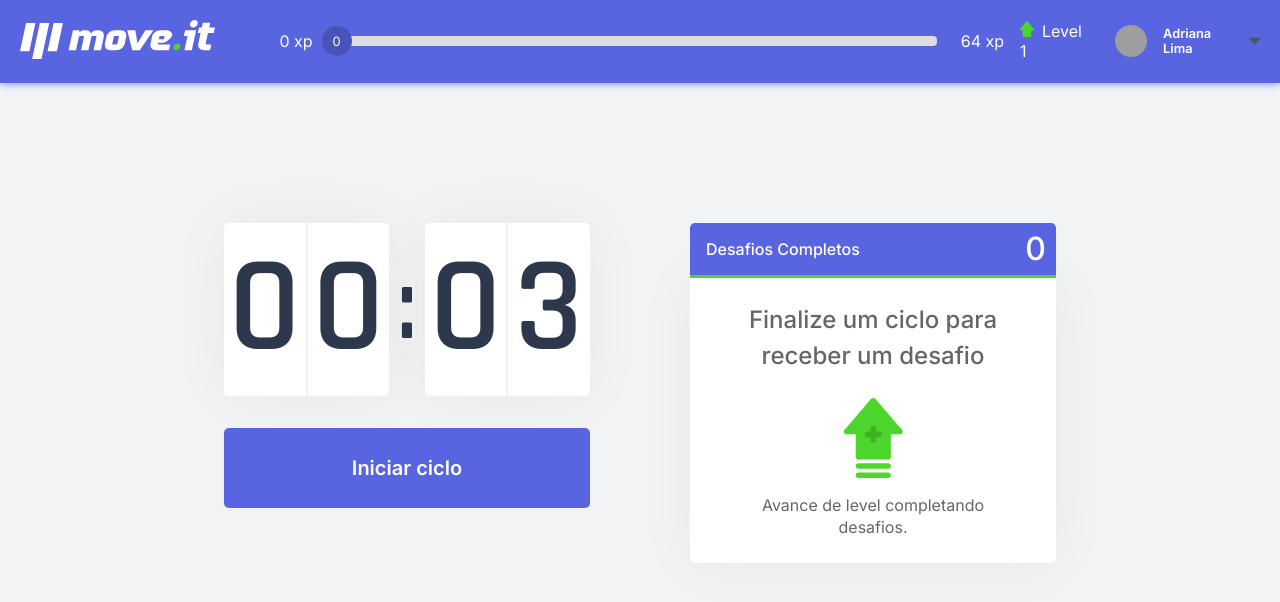
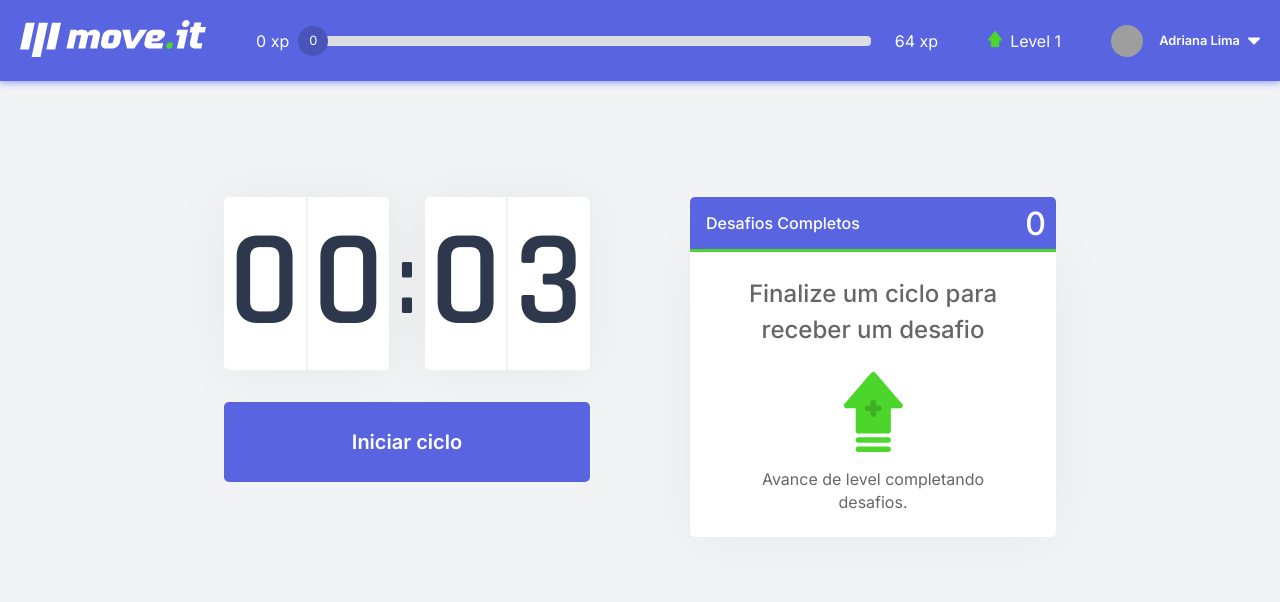
Before and after one commit to dxwebster/moveit-next, a Next.js app: page / in a window 1280 px wide. Shown: the top 602 px of the page. Built offline with nearby package versions, Linux system fonts and the light colour scheme; grey boxes are pictures that could not be loaded.

Commit message:
fix top menu

```diff
--- a/public/icons/SvgArrowDown.js
+++ b/public/icons/SvgArrowDown.js
@@ -2,7 +2,7 @@ import * as React from 'react';
 
 function SvgArrowDown(props) {
   return (
-    <svg width="20px" height="20px" fill="#455a64" viewBox="0 0 292.362 292.362" {...props}>
+    <svg width="20px" height="20px" fill="#fff" viewBox="0 0 292.362 292.362" {...props}>
       <path d="M286.935 69.377c-3.614-3.617-7.898-5.424-12.848-5.424H18.274c-4.952 0-9.233 1.807-12.85 5.424C1.807 72.998 0 77.279 0 82.228c0 4.948 1.807 9.229 5.424 12.847l127.907 127.907c3.621 3.617 7.902 5.428 12.85 5.428s9.233-1.811 12.847-5.428L286.935 95.074c3.613-3.617 5.427-7.898 5.427-12.847 0-4.948-1.814-9.229-5.427-12.85z" />
     </svg>
   );
--- a/src/components/Header/styles.js
+++ b/src/components/Header/styles.js
@@ -12,19 +12,18 @@ export const Container = styled.div`
 
 `
 export const Logo = styled.div`
-  margin-right: 1rem;
+  width: 15%;
 
   img {
-    width: 80%;
+    width: 100%;
   }
 `
 
 export const XPBar = styled.div`
-  width: 60%;
+  width: 55%;
   display: flex;
   align-items: center;
   font-size: 1rem;
-  margin-right: 1rem;
 
 
   & > div {
@@ -64,7 +63,6 @@ export const XPBar = styled.div`
 export const Profile = styled.div`
   display: flex;
   align-items: center;
-  margin-left: 1.5rem;
 
   strong {
     font-size: 0.8rem;
--- a/src/pages/styles.js
+++ b/src/pages/styles.js
@@ -2,9 +2,9 @@ import styled from 'styled-components';
 
 export const Container = styled.div`
   height: 100vh;
-  max-width:  992px;
+  max-width: 992px;
   margin: 0 auto;
-  padding: 2.5rem 5rem;
+  padding: 1rem 5rem;
 
   display: flex;
   flex-direction: column;
```
